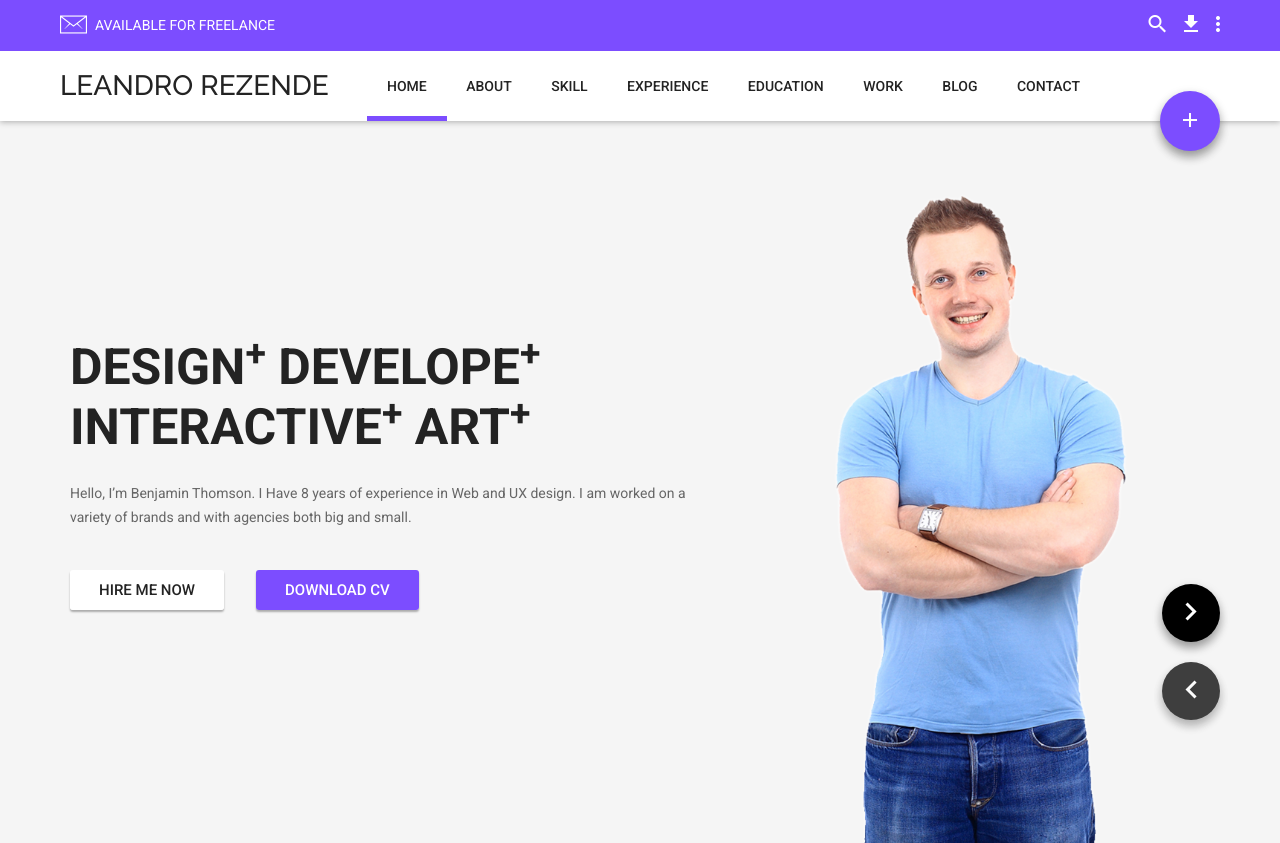
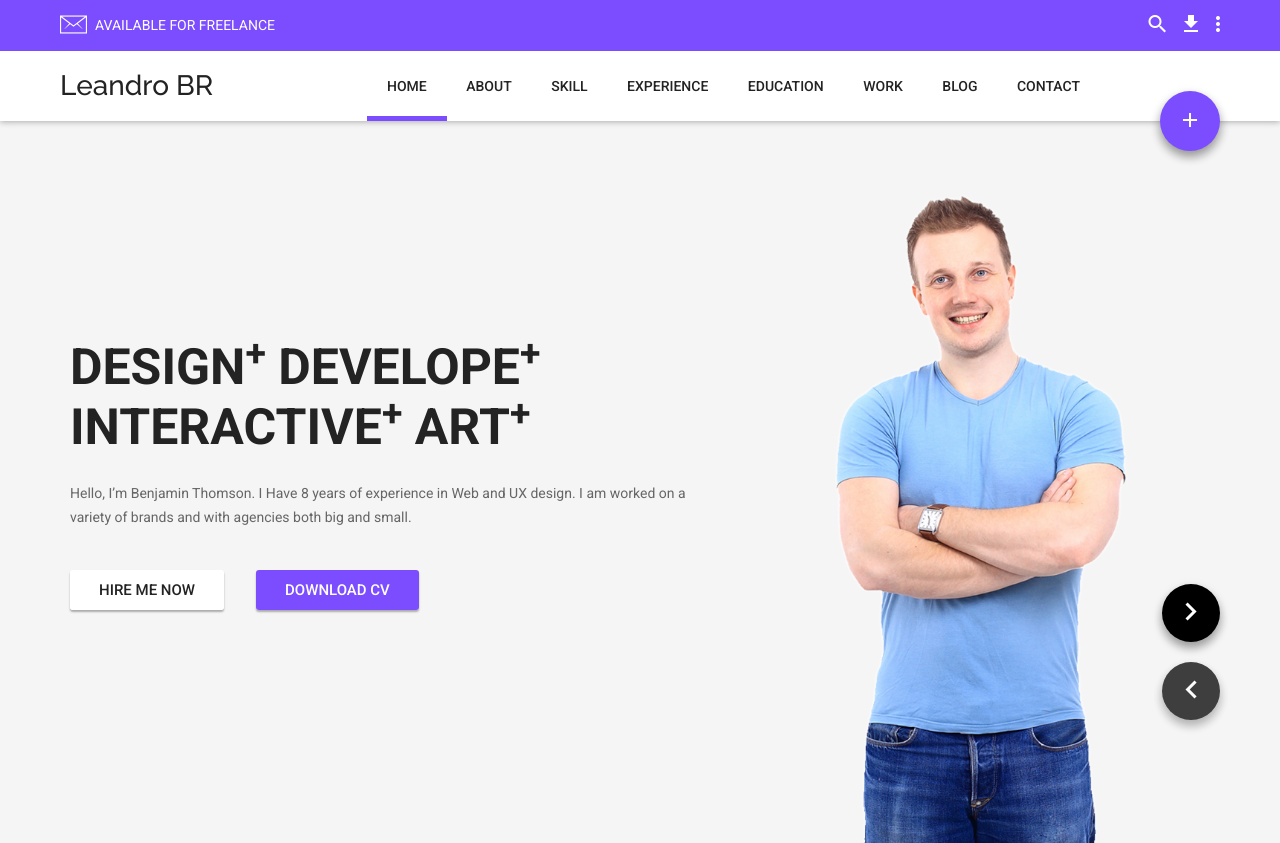
Before and after one commit to lbrezende/resume, a plain HTML site: page index.html in a window 1280 px wide. Shown: the top 843 px of the page. Drawn offline with Linux system fonts and the light colour scheme; some packages are replaced by stand-ins of ours; files whose address does not match are found by name.

Commit message:
Title ajustment

```diff
--- a/css/style.css
+++ b/css/style.css
@@ -501,6 +501,9 @@ input:not([type=submit]):not([type=file]):focus, select:focus, textarea:focus {
 	font-family: 'Raleway', sans-serif;
 	float: left;
 }
+.header .my-name {
+	text-transform: capitalize;
+}
 .header .bottom .title a:hover {
 	opacity: .75;
 	text-decoration: none;
--- a/index.html
+++ b/index.html
@@ -153,7 +153,7 @@
 				</div> <!-- end .popup -->
 			</div> <!-- end .top -->
 			<div class="bottom clearfix">
-				<div class="title"><a href="index.html">LEANDRO REZENDE</a></div>
+				<div class="title"><a class="my-name"href="index.html">Leandro BR</a></div>
 				<div class="header-action-button-wrapper">
 					<a href="" class="header-action-button action-button"><i class="zmdi zmdi-plus"></i></a>
 				</div> <!-- end .header-action-button-wrapper -->
```
